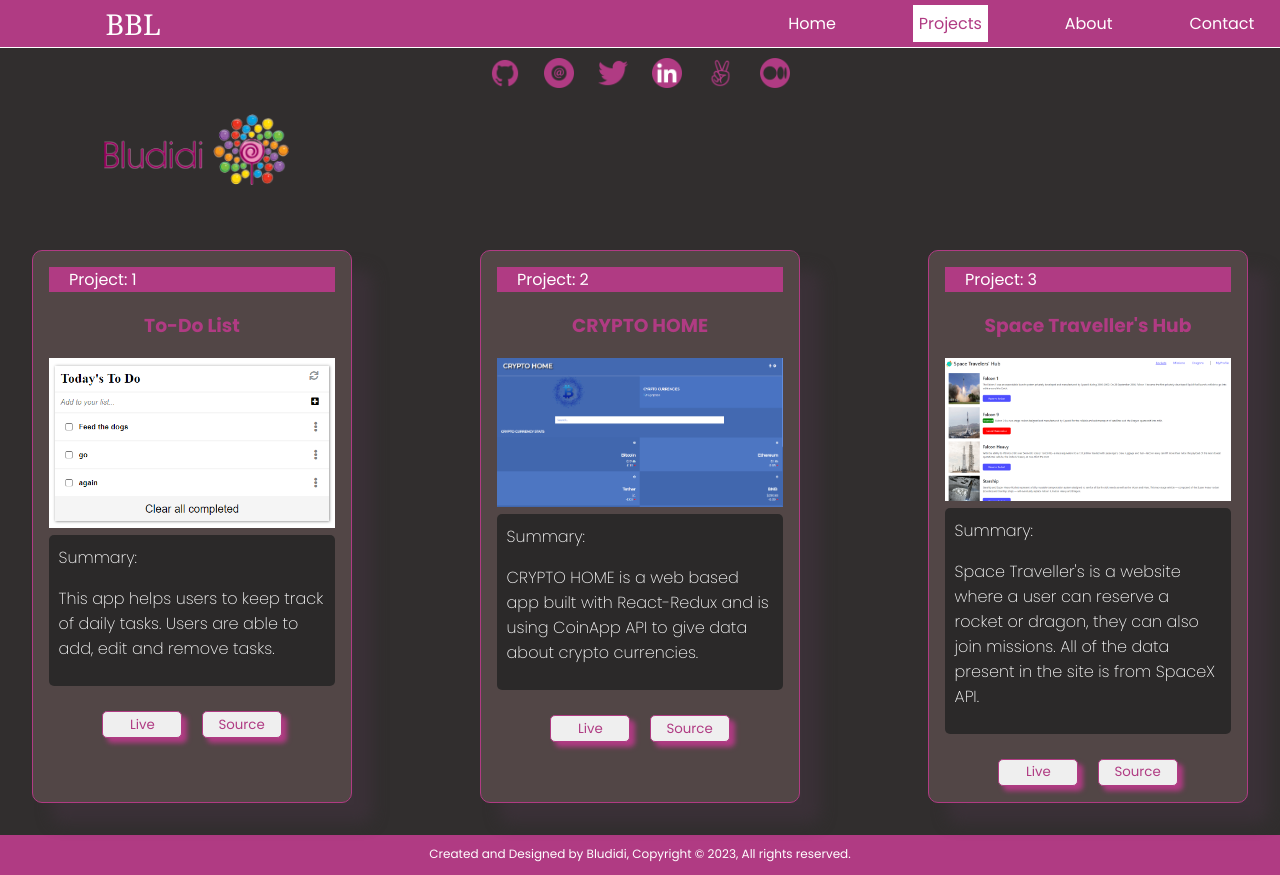
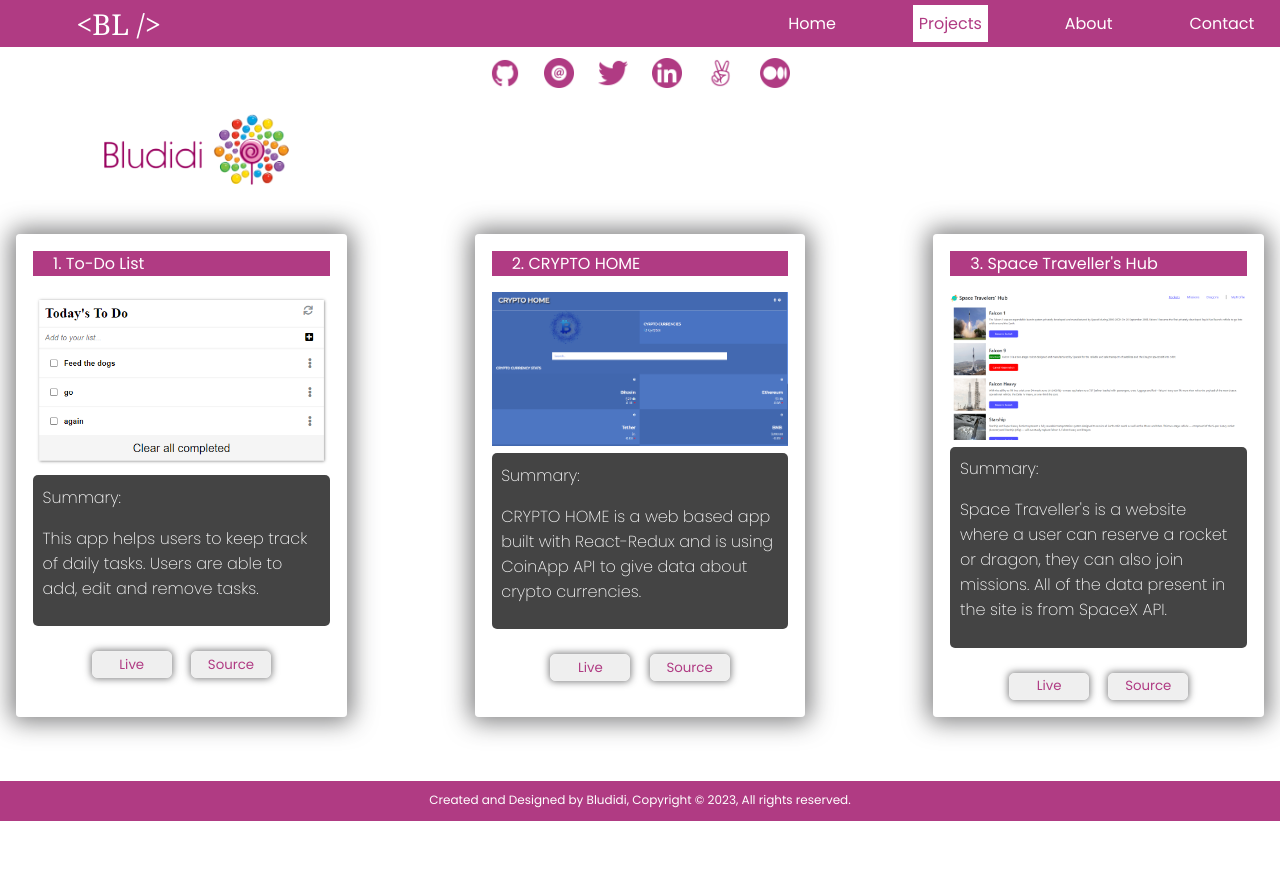
Before and after one commit to Bludidi/bludidi-portfolio, a React (Create React App) app: page /Projects in a window 1280 px wide. After the commit the page ends 821 px from the top, so only its background shows below. Built offline with nearby package versions, Linux system fonts and the light colour scheme; a web font is replaced by a local one.

Commit message:
Add style in projects

```diff
--- a/src/components/Navbar.js
+++ b/src/components/Navbar.js
@@ -5,7 +5,7 @@ const Navbar = () => (
   <header className="top-section d-flex">
     <nav className="navigation">
       <span className="d-flex nav-text">
-        <span className="bbl">BBL</span>
+        <span className="bbl">&lt;BL /&gt;</span>
       </span>
       <NavLink to="/" exact className="d-flex nav-text link" activeClassName="active">
         Home
--- a/src/components/myProjects.js
+++ b/src/components/myProjects.js
@@ -58,11 +58,11 @@ class ProjectCards extends Component {
           myProjects.map((elem) => (
             <div key={elem.id} className="project-cards">
               <div className="project-number">
-                Project:&nbsp;
                 {elem.id}
+                .&nbsp;
+                {elem.name}
               </div>
               <div>
-                <h3 className="card-header">{elem.name}</h3>
                 <div>
                   <img src={elem.image} alt={elem.name} className="project-image" />
                 </div>
--- a/src/components/styles/Projects.css
+++ b/src/components/styles/Projects.css
@@ -6,15 +6,16 @@
 }
 
 .container {
-  background-color: #312e2e;
+  background-color: #fff;
 }
 
 .projects-container {
   display: grid;
   grid-template-columns: repeat(3, 1fr);
   grid-template-rows: repeat(1, 1fr);
+  margin-bottom: 3em;
   gap: 8em;
-  padding: 2em;
+  padding: 1em;
   width: 100vw;
   height: auto;
 }
@@ -22,11 +23,18 @@
 .project-cards {
   width: 100%;
   height: 100%;
-  background-color: #524646;
   padding: 1em;
-  border-radius: 10px;
-  border: 1px solid #B03B83;
-  box-shadow: 20px 20px 15px #3b3138;
+  background: rgba( 255, 255, 255, 0.3 );
+  box-shadow: 0 0 25px 5px rgba(46, 46, 48, 0.61);
+  backdrop-filter: blur( 3.5px );
+  -webkit-backdrop-filter: blur( 3.5px );
+  border-radius: 4px;
+  border: 1px solid rgba( 255, 255, 255, 0.18 );
+}
+
+.project-cards:hover {
+  width: 101%;
+  height: 100%;
 }
 
 .card-btns-div {
@@ -39,9 +47,9 @@
   width: 6em;
   height: 2em;
   color: #B03B83;
-  border: 1px solid #B03B83;
+  border: 1px solid #f0f0f0;
   border-radius: 5px;
-  box-shadow: 5px 5px 5px #B03B83;
+  box-shadow: 0 0 7px 1px rgba(46, 46, 48, 0.61);
 }
 
 .card-btns:hover {
@@ -49,7 +57,7 @@
   height: 2em;
   color: #fff;
   background-color: #B03B83;
-  box-shadow: 5px 5px 5px #3b3138;
+  box-shadow: 0 0 7px 1px rgba(46, 46, 48, 0.61);
   border-radius: 5px;
   cursor: pointer;
 }
@@ -75,4 +83,5 @@
 .project-image {
   width: 100%;
   height: 100%;
+  margin-top: 1em;
 }
```
